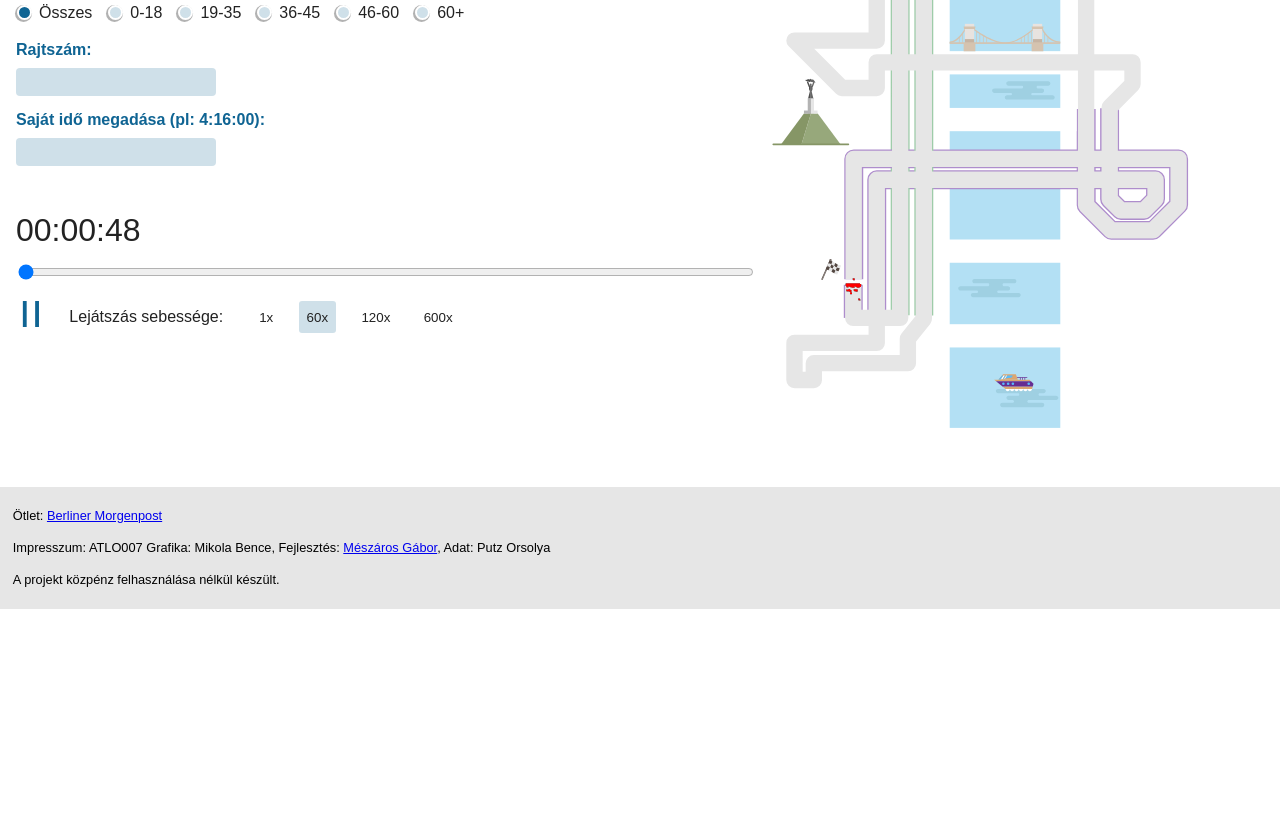
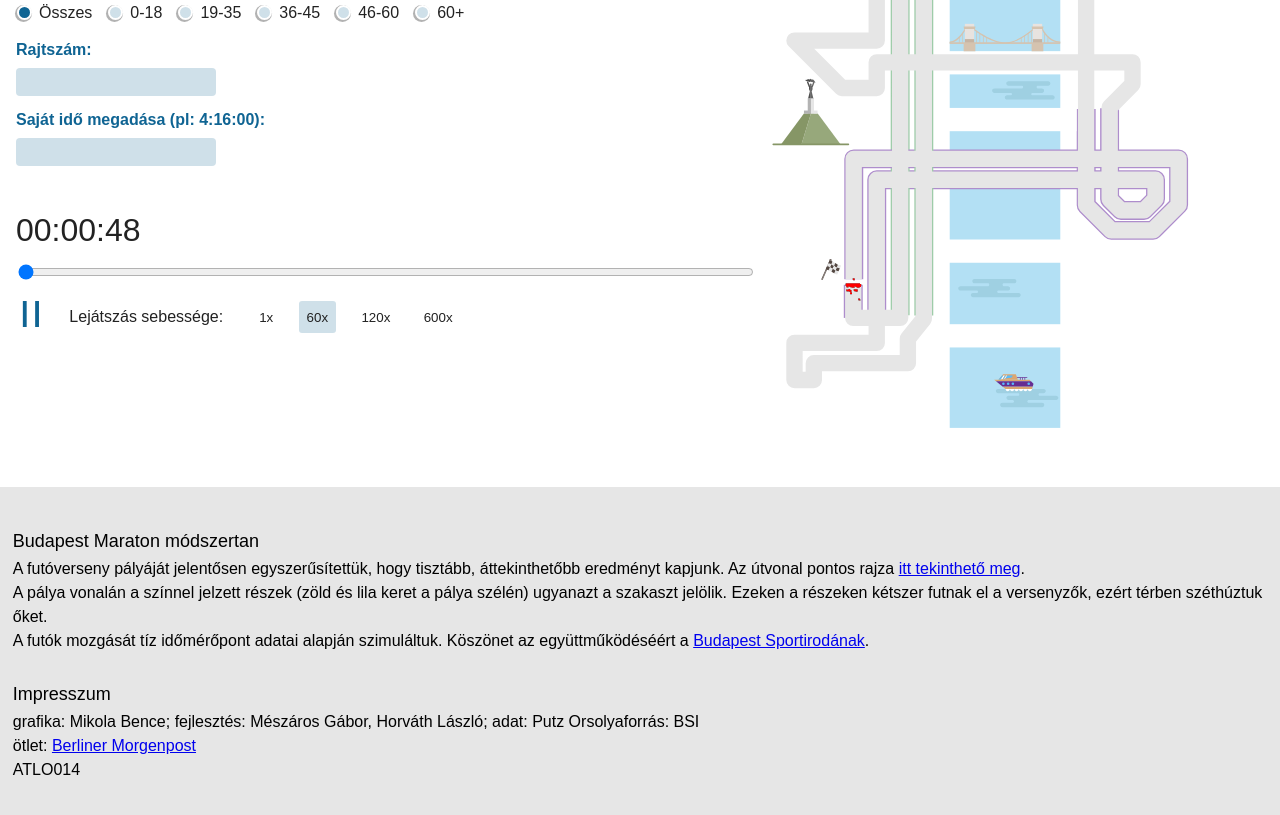
Before and after one commit to atlo/maraton, a website built with webpack: page index.html in a window 1280 px wide. Shown: the part 528-1343 px from the top of the page. Before the commit the page ends 1137 px from the top, so only its background shows below. Built offline with nearby package versions, Linux system fonts and the light colour scheme; animation ran at ten frames a second; files whose address does not match are found by name; a web font is replaced by a local one; what rangeslider-pure would draw is missing.

Commit message:
footer style changed, info added

```diff
--- a/assets/style.css
+++ b/assets/style.css
@@ -356,6 +356,20 @@ body {
 
 }
 
+footer {
+    padding-bottom: 20px;
+}
+
+footer h2 {
+    margin-top: 25px;
+    font-size: 18px;
+}
+
+footer p {
+    font-size: 16px;
+    line-height: 1.5;
+}
+
 @media (max-width: 999px) {
   .sparMaraton2018-wrapper > div:nth-child(2) {
     flex-wrap: wrap;
--- a/index.html
+++ b/index.html
@@ -111,14 +111,19 @@
                 <img class="sparMaraton2018-map" src="assets/map.svg" width="100%"/>
             </div>
         </div>
-        <div class="sparMaraton2018-footer">
+        <footer class="sparMaraton2018-footer">
             <div>
-                <div>Ötlet: <a href="https://interaktiv.morgenpost.de/berlin-marathon-2016/">Berliner Morgenpost</a></div>
-                <div>Impresszum: ATLO007 Grafika: Mikola Bence, Fejlesztés: <a href="https://twitter.com/butcher__51">Mészáros Gábor</a>, Adat: Putz Orsolya <br>A projekt közpénz felhasználása nélkül készült. </div>
+                <h2>Budapest Maraton módszertan</h2>
+                <p>A futóverseny pályáját jelentősen egyszerűsítettük, hogy tisztább, áttekinthetőbb eredményt kapjunk. Az útvonal pontos rajza <a href="http://www.futanet.hu/cikk/33-spar-budapest-maraton/33-spar-budapest-maraton-174-terkep" target="_blank" rel="noopener">itt tekinthető meg</a>.</p>
+                <p>A pálya vonalán a színnel jelzett részek (zöld és lila keret a pálya szélén) ugyanazt a szakaszt jelölik. Ezeken a részeken kétszer futnak el a versenyzők, ezért térben széthúztuk őket.</p>
+                <p>A futók mozgását tíz időmérőpont adatai alapján szimuláltuk. Köszönet az együttműködéséért a <a href="http://www.futanet.hu/" target="_blank" rel="noopener">Budapest Sportirodának</a>.</p>
+                <h2>Impresszum</h2>
+                <p>grafika: Mikola Bence; fejlesztés: Mészáros Gábor, Horváth László; adat: Putz Orsolyaforrás: BSI</p>
+                <p>ötlet: <a href="https://interaktiv.morgenpost.de/berlin-marathon-2016/" target="_blank" rel="noopener">Berliner Morgenpost</a><p>
+                <p>ATLO014</p>
             </div>
-        </div>
+        </footer>
     </div>
 </div>
-
 </body>
 </html>
```
